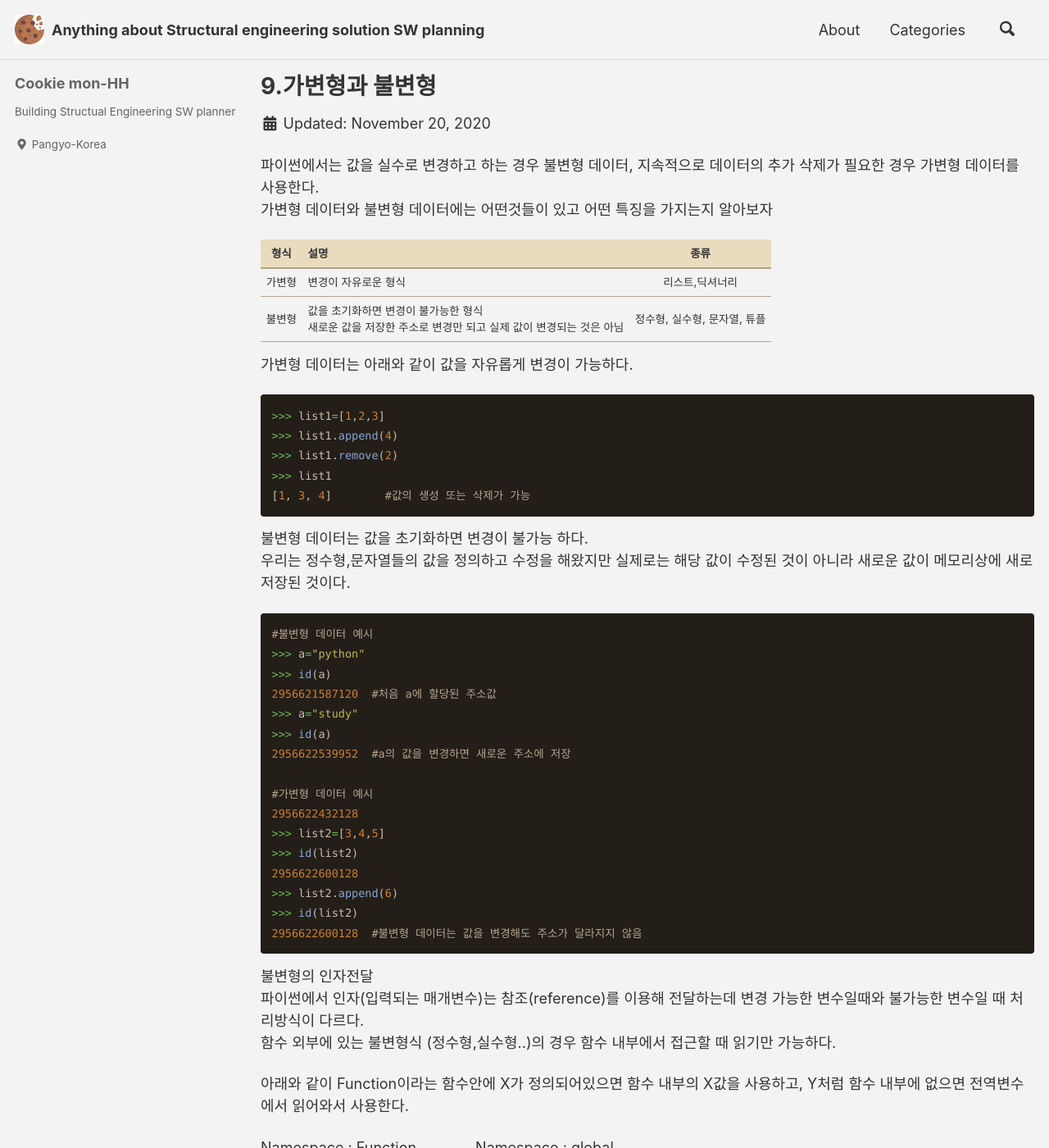
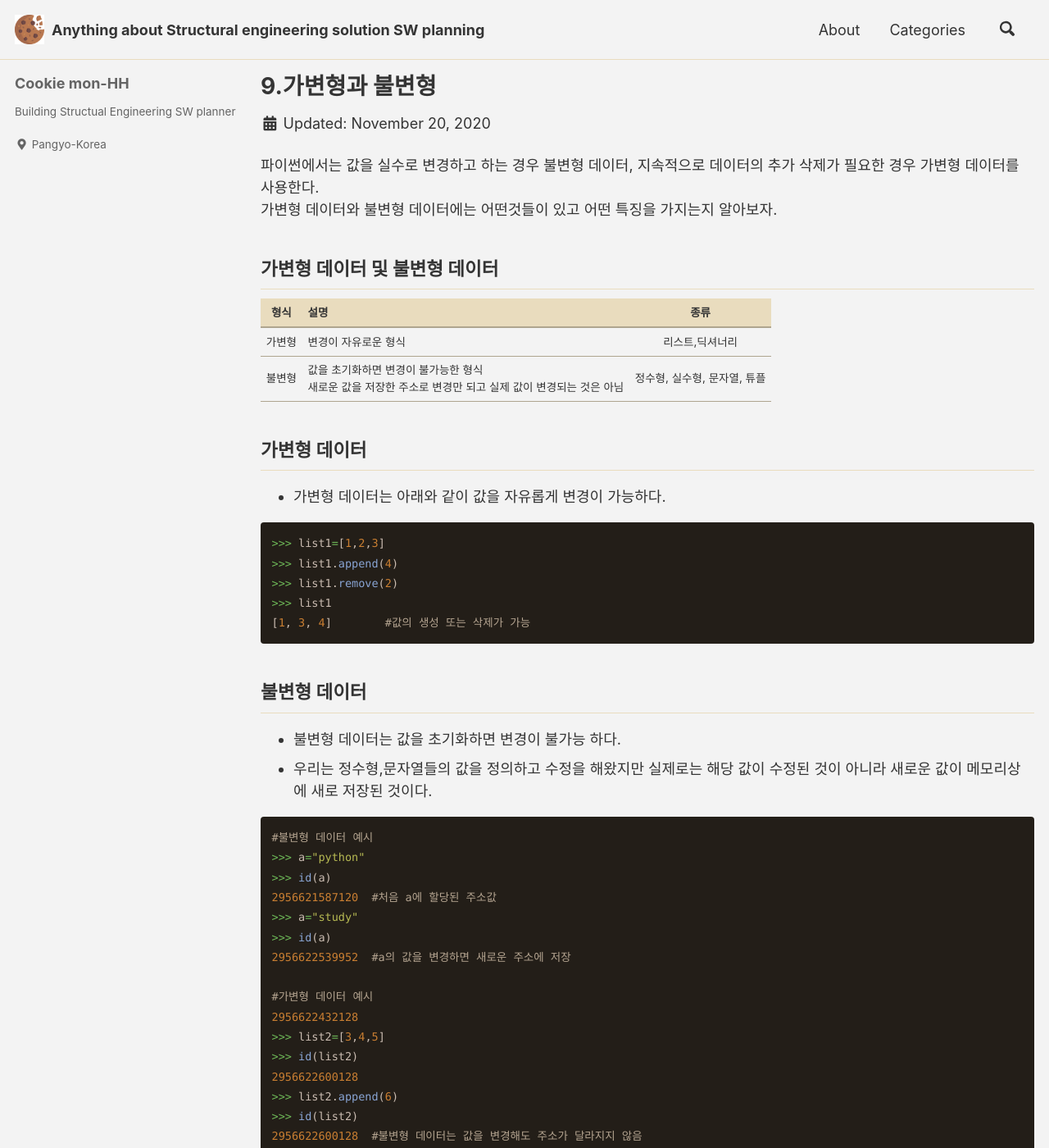
Before and after one commit to CookieMon-HH/cookiemon-hh.github.io, a Jekyll site: the page built from _posts/2020-11-20-1 9 가변형과 불변형.md, in a window 1280 px wide and 1400 px high. Shown: the whole window at 82% size. Built offline with Jekyll 4.4.1, drawn with Linux system fonts in a browser that asks for light colours; cached includes are drawn as plain includes; a script that is not in the unit is left out; comment, search, counter and statistics services are not loaded; some of the changed text lies outside the part shown.

Commit message:
Update 2020-11-20-1 9 가변형과 불변형.md

````diff
--- a/_posts/2020-11-20-1 9 가변형과 불변형.md
+++ b/_posts/2020-11-20-1 9 가변형과 불변형.md
@@ -8,15 +8,20 @@ date : 2020-11-20
 ---
 
 파이썬에서는 값을 실수로 변경하고 하는 경우 불변형 데이터, 지속적으로 데이터의 추가 삭제가 필요한 경우 가변형 데이터를 사용한다.
-가변형 데이터와 불변형 데이터에는 어떤것들이 있고 어떤 특징을 가지는지 알아보자
+가변형 데이터와 불변형 데이터에는 어떤것들이 있고 어떤 특징을 가지는지 알아보자.
 
+가변형 데이터 및 불변형 데이터
+---
 
 | 형식 | 설명 | 종류 |
 |:--:|:---|:--:|
 | 가변형 | 변경이 자유로운 형식 | 리스트,딕셔너리 |
 | 불변형 | 값을 초기화하면 변경이 불가능한 형식 <br> 새로운 값을 저장한 주소로 변경만 되고 실제 값이 변경되는 것은 아님 | 정수형, 실수형, 문자열, 튜플 |
 
-가변형 데이터는 아래와 같이 값을 자유롭게 변경이 가능하다.
+가변형 데이터
+---
+
+- 가변형 데이터는 아래와 같이 값을 자유롭게 변경이 가능하다.
 
 ```python
 >>> list1=[1,2,3]
@@ -26,8 +31,11 @@ date : 2020-11-20
 [1, 3, 4]        #값의 생성 또는 삭제가 가능
 ```
 
-불변형 데이터는 값을 초기화하면 변경이 불가능 하다.
-우리는 정수형,문자열들의 값을 정의하고 수정을 해왔지만 실제로는 해당 값이 수정된 것이 아니라 새로운 값이 메모리상에 새로 저장된 것이다.
+불변형 데이터
+---
+
+- 불변형 데이터는 값을 초기화하면 변경이 불가능 하다.
+- 우리는 정수형,문자열들의 값을 정의하고 수정을 해왔지만 실제로는 해당 값이 수정된 것이 아니라 새로운 값이 메모리상에 새로 저장된 것이다.
 
 ```python
 #불변형 데이터 예시
@@ -49,14 +57,16 @@ date : 2020-11-20
 ```
 
 불변형의 인자전달
-파이썬에서 인자(입력되는 매개변수)는 참조(reference)를 이용해 전달하는데 변경 가능한 변수일때와 불가능한 변수일 때 처리방식이 다르다.
-함수 외부에 있는 불변형식 (정수형,실수형..)의 경우 함수 내부에서 접근할 때 읽기만 가능하다.
+---
 
-아래와 같이 Function이라는 함수안에 X가 정의되어있으면 함수 내부의 X값을 사용하고, Y처럼 함수 내부에 없으면 전역변수에서 읽어와서 사용한다.
+- 파이썬에서 인자(입력되는 매개변수)는 참조(reference)를 이용해 전달하는데 변경 가능한 변수일때와 불가능한 변수일 때 처리방식이 다르다.
+- 함수 외부에 있는 불변형식 (정수형,실수형..)의 경우 함수 내부에서 접근할 때 읽기만 가능하다.
+
+- 아래와 같이 Function이라는 함수안에 X가 정의되어있으면 함수 내부의 X값을 사용하고, Y처럼 함수 내부에 없으면 전역변수에서 읽어와서 사용한다.
 
 Namespace : Function　　　　Namespace : global
 　　X　->　1　　　　　　　　　　　X=10
-　　Y　-------------------------------------->　Y=20
+　　Y　------------------------------------->　Y=20
 
 가변형 데이터의 경우 함수의 인자로 전달되면 내부에서 값을 변경했을 때 외부에서도 그 결과를 그대로 볼 수 있다.
 
````
